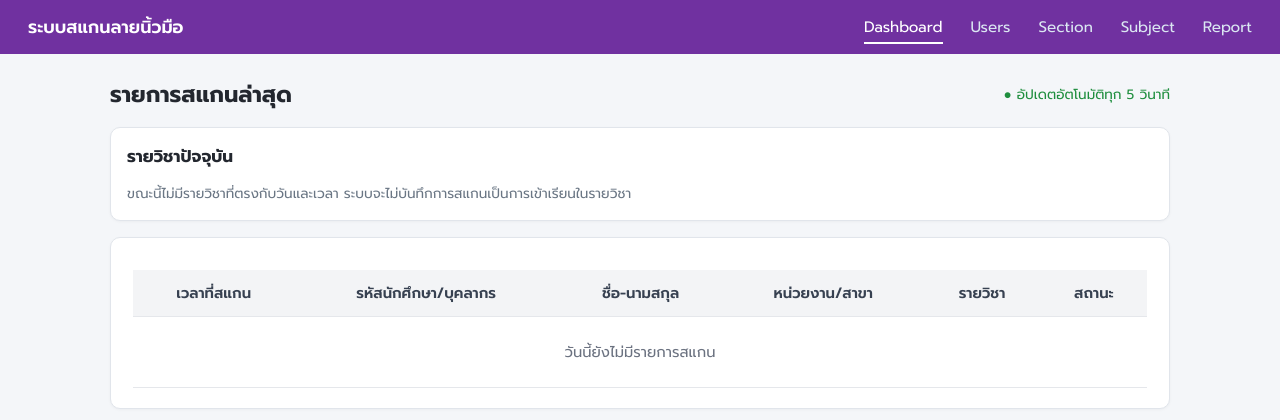
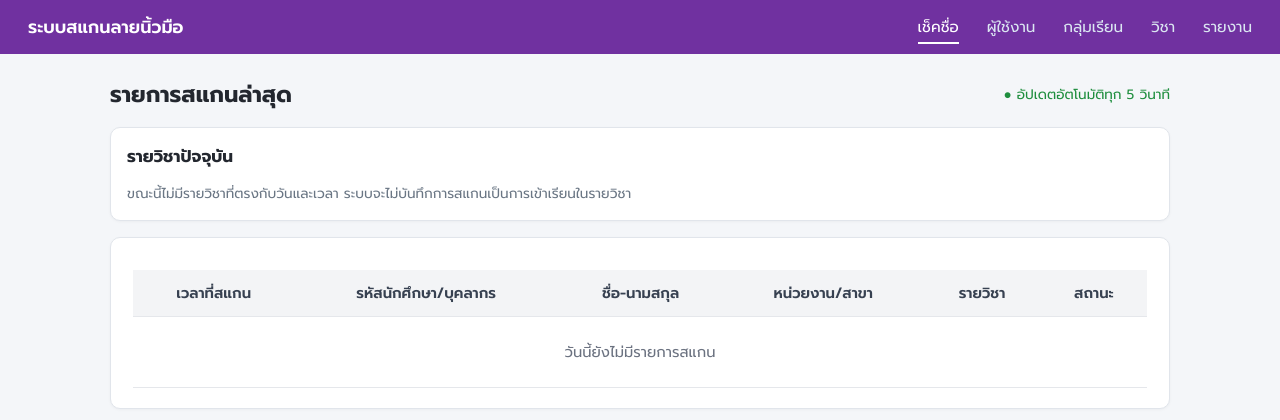
Before and after one commit to Fluk1609/fingerprint-attendance, a Flask app: page / in a window 1280 px wide. Shown: the top 420 px of the page. Run offline with Flask 3, Linux system fonts and the light colour scheme; data that the repository does not hold is empty; parts of the project's set-up code (start-up, migrations or seed data) failed here and were passed over.

Commit message:
fix: change menu name

```diff
--- a/app.py
+++ b/app.py
@@ -192,7 +192,7 @@ def current_subject_id():
 
 
 @app.route("/")
-def dashboard():
+def check_in():
     today = datetime.now(THAI_TZ).date()
     start_of_day = datetime.combine(
         today, datetime.min.time(), tzinfo=THAI_TZ
@@ -272,7 +272,7 @@ def set_active_subject():
             active_subject_id = None
         print("[SUBJECT DEBUG] ยกเลิกรายวิชาแล้ว: active_subject_id=None")
         flash("ยกเลิกรายวิชาที่กำลังเช็กชื่อแล้ว", "success")
-        return redirect(url_for("dashboard"))
+        return redirect(url_for("check_in"))
 
     try:
         subject_id = int(subject_id_raw)
@@ -301,7 +301,7 @@ def set_active_subject():
     except Exception as exc:
         flash(f"กำหนดรายวิชาที่เช็กชื่อไม่สำเร็จ: {exc}", "error")
 
-    return redirect(url_for("dashboard"))
+    return redirect(url_for("check_in"))
 
 
 @app.route("/api/scans/recent")
--- a/templates/base.html
+++ b/templates/base.html
@@ -19,13 +19,13 @@
   <header class="topbar">
     <div class="brand"> ระบบสแกนลายนิ้วมือ</div>
     <nav>
-      <a href="{{ url_for('dashboard') }}" class="{{ 'active' if request.path == '/' }}">Dashboard</a>
-      <a href="{{ url_for('users_page') }}" class="{{ 'active' if request.path.startswith('/users') }}">Users</a>
+      <a href="{{ url_for('check_in') }}" class="{{ 'active' if request.path == '/' }}">เช็คชื่อ</a>
+      <a href="{{ url_for('users_page') }}" class="{{ 'active' if request.path.startswith('/users') }}">ผู้ใช้งาน</a>
       <a href="{{ url_for('sections_page') }}"
-        class="{{ 'active' if request.path.startswith('/sections') }}">Section</a>
+        class="{{ 'active' if request.path.startswith('/sections') }}">กลุ่มเรียน</a>
       <a href="{{ url_for('subjects_page') }}"
-        class="{{ 'active' if request.path.startswith('/subjects') }}">Subject</a>
-      <a href="{{ url_for('reports_page') }}" class="{{ 'active' if request.path.startswith('/reports') }}">Report</a>
+        class="{{ 'active' if request.path.startswith('/subjects') }}">วิชา</a>
+      <a href="{{ url_for('reports_page') }}" class="{{ 'active' if request.path.startswith('/reports') }}">รายงาน</a>
     </nav>
   </header>
 
--- a/templates/index.html
+++ b/templates/index.html
@@ -1,5 +1,5 @@
 {% extends "base.html" %}
-{% block title %}Dashboard{% endblock %}
+{% block title %}Checkin{% endblock %}
 {% block content %}
 
 <div class="page-header">
```
